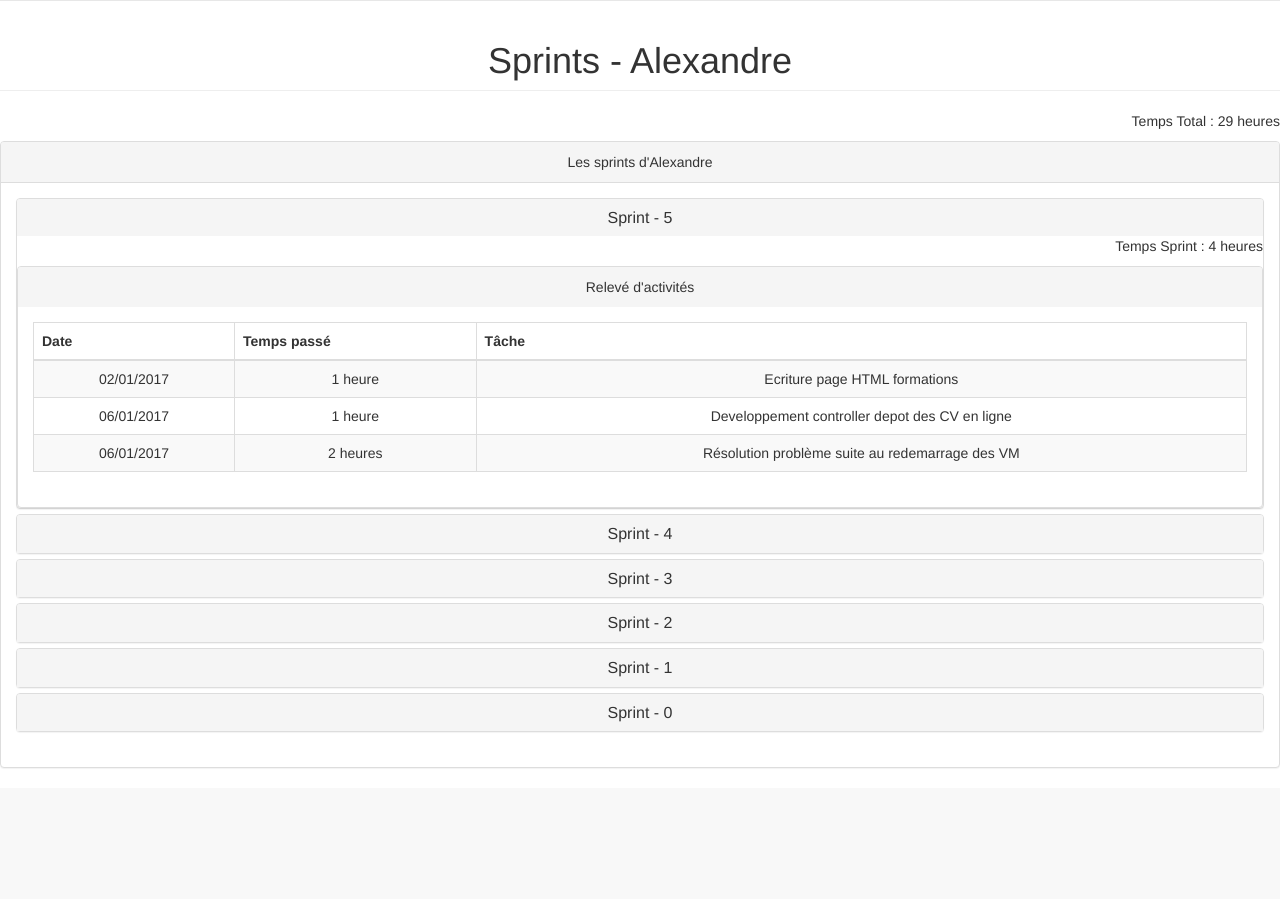
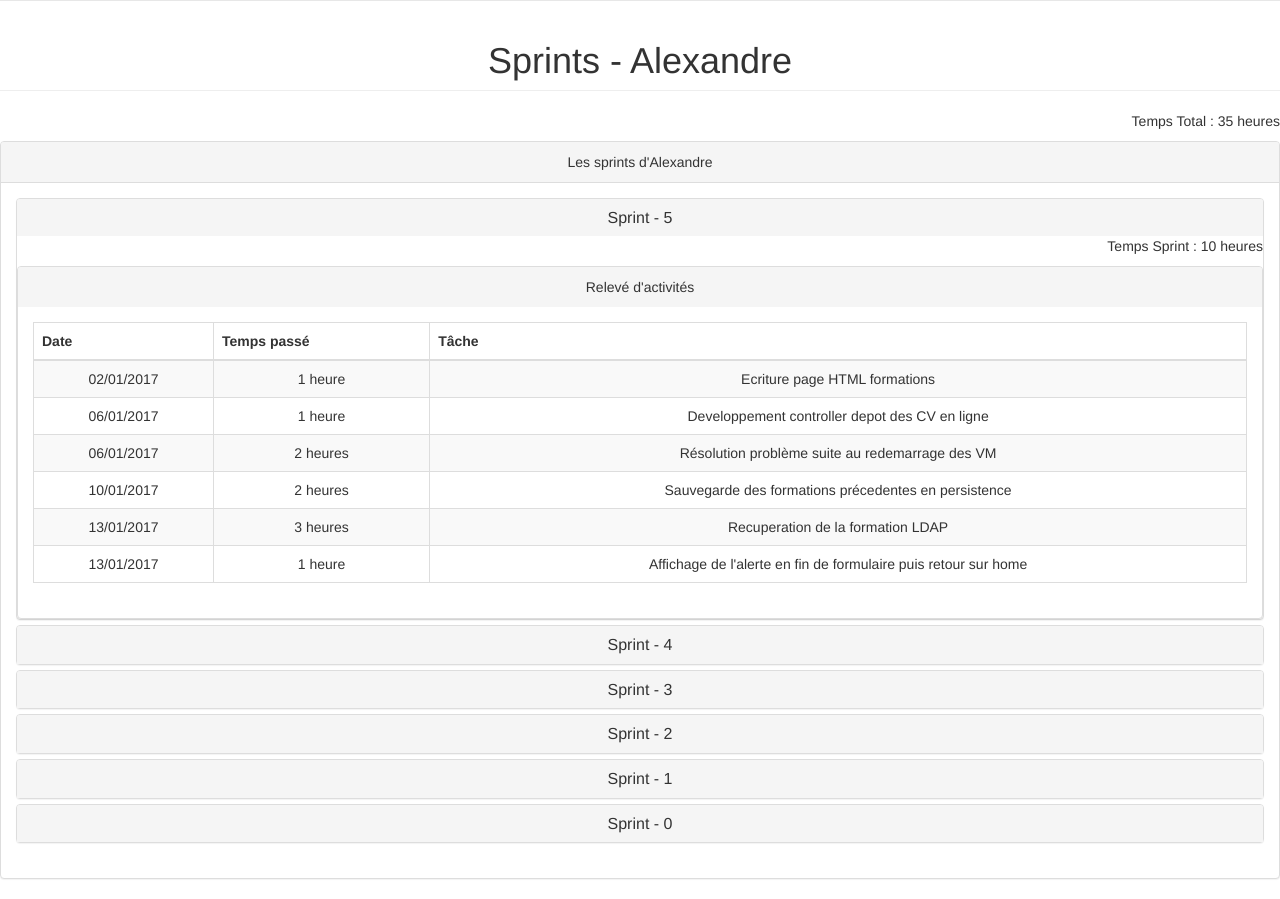
Before and after one commit to ClementDy/siteGLP, a PHP site: page /sprintsAlexandre.php in a window 1280 px wide, after a click on "Sprint - 5". Shown: the part 760-1659 px from the top of the page. Before the commit the page ends 1528 px from the top, so only its background shows below. Run offline with PHP 8.4, Linux system fonts and the light colour scheme; the visitor is signed in with stand-in values (Sample User, id 1); some libraries are stand-ins or nearby versions.

Commit message:
Ajout des heures 13/01/2017

```diff
--- a/pages/sprintsAlexandre.php
+++ b/pages/sprintsAlexandre.php
@@ -11,7 +11,7 @@
 
                 <div class="row">
                     <div class="col-lg-12">
-                        <p style="text-align:right"> Temps Total : 29 heures</p>
+                        <p style="text-align:right"> Temps Total : 35 heures</p>
                         <div class="panel panel-default">
                             <div class="panel-heading">
                                 Les sprints d'Alexandre
@@ -29,7 +29,7 @@
                                       </div>
                                       <div id="sprint5" class="panel-collapse collapse">
 
-                                          <p style="text-align:right"> Temps Sprint : 4 heures</p>
+                                          <p style="text-align:right"> Temps Sprint : 10 heures</p>
                                           <div class="panel panel-default">
                                               <div class="panel-heading">
                                                   Relev&eacute; d'activit&eacute;s
@@ -46,7 +46,7 @@
                                                               </tr>
                                                           </thead>
                                                           <tbody>
-                                                              <tr>
+								                                                              <tr>
                                                                   <td>02/01/2017</td>
                                                                   <td>1 heure</td>
                                                                   <td>Ecriture page HTML formations</td>
@@ -61,7 +61,21 @@
                                                                   <td>2 heures</td>
                                                                   <td>Résolution problème suite au redemarrage des VM</td>
                                                               </tr>
-
+<tr>
+                                                                  <td>10/01/2017</td>
+                                                                  <td>2 heures</td>
+                                                                  <td>Sauvegarde des formations précedentes en persistence</td>
+                                                              </tr>
+								<tr>
+                                                                  <td>13/01/2017</td>
+                                                                  <td>3 heures</td>
+                                                                  <td>Recuperation de la formation LDAP </td>
+                                                              </tr>
+<tr>
+                                                                  <td>13/01/2017</td>
+                                                                  <td>1 heure</td>
+                                                                  <td>Affichage de l'alerte en fin de formulaire puis retour sur home</td>
+                                                              </tr>
                                                           </tbody>
                                                       </table>
                                                   </div>
```
